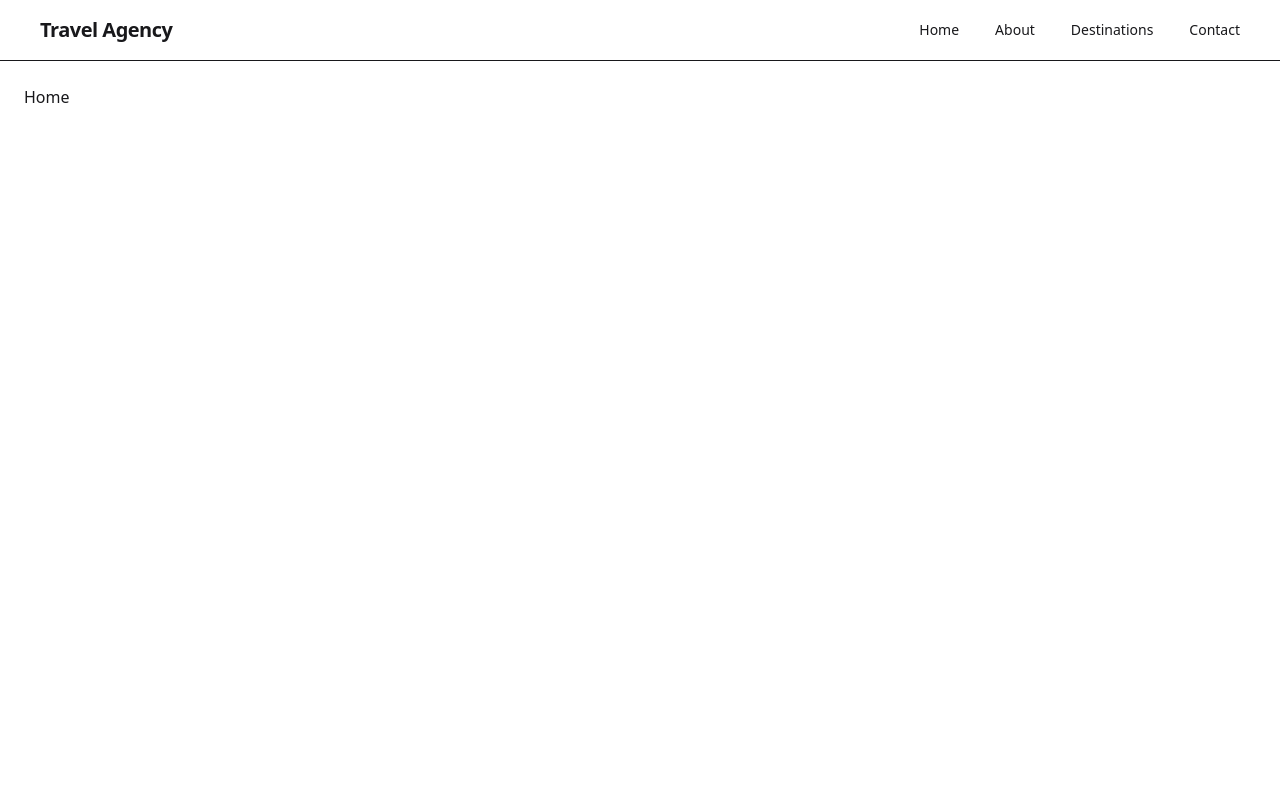
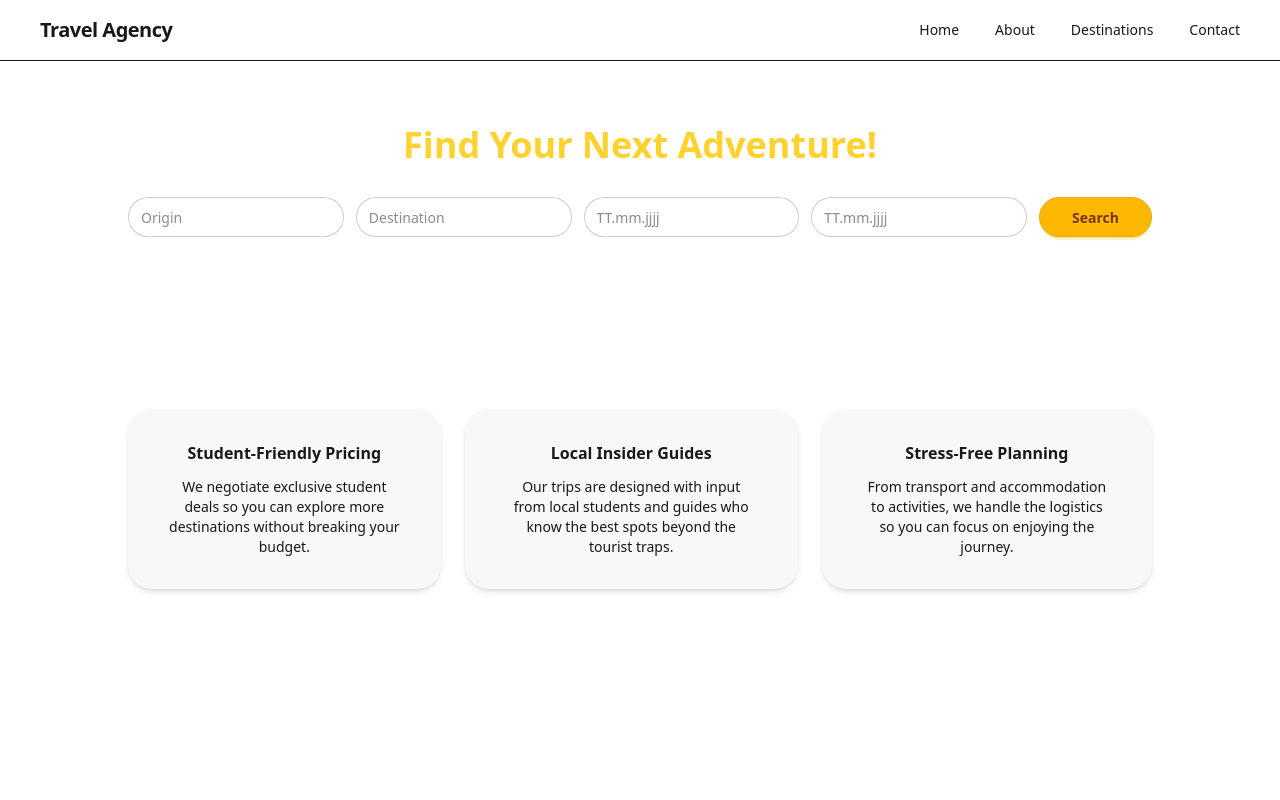
Before and after one commit to jan-ninh/travel-agency-router, a React (Vite) app: page / in a window 1280 px wide. Shown: the top 800 px of the page. Built offline with nearby package versions, Linux system fonts and the light colour scheme.

Commit message:
home-page done

```diff
--- a/src/pages/Home.jsx
+++ b/src/pages/Home.jsx
@@ -1,12 +1,112 @@
 import React from "react";
+import { useNavigate } from "react-router-dom";
 
 const Home = () => {
+  // 1️⃣ Hook von React Router, um per Code die Seite zu wechseln
+  const navigate = useNavigate();
+
+  // 2️⃣ Handler → Wird ausgelöst, wenn Formular abgeschickt wird
+  const handleSearch = (event) => {
+    event.preventDefault();
+    navigate("/destinations");
+  };
+
   return (
-    <div>
-      <p>
-        <h1> Home</h1>
-      </p>
-    </div>
+    <main>
+      {/* ------------------------------------------------------------- */}
+      {/* ------------------------------------------------------------- */}
+      {/* TOP SECTION */}
+      {/* ------------------------------------------------------------- */}
+      {/* ------------------------------------------------------------- */}
+      <section className="flex flex-col items-center px-4 py-10">
+        <h1 className="mb-8 text-center text-3xl font-extrabold md:text-4xl">
+          Find Your Next Adventure!
+        </h1>
+        {/* 3️⃣ Suchleiste als FORM */}
+        <form
+          onSubmit={handleSearch}
+          className="flex w-full max-w-5xl flex-col items-center gap-3 md:flex-row md:items-center md:justify-center"
+        >
+          {/* Origin */}
+          <input
+            type="text"
+            name="origin"
+            placeholder="Origin"
+            className="input input-bordered flex-1 rounded-full"
+          />
+          {/* Destination */}
+          <input
+            type="text"
+            name="destination"
+            placeholder="Destination"
+            className="input input-bordered flex-1 rounded-full"
+          />
+          {/* Date from */}
+          <input
+            type="text"
+            name="dateFrom"
+            placeholder="TT.mm.jjjj"
+            className="input input-bordered flex-1 rounded-full"
+          />
+          {/* Date to */}
+          <input
+            type="text"
+            name="dateTo"
+            placeholder="TT.mm.jjjj"
+            className="input input-bordered flex-1 rounded-full"
+          />
+          {/* Search-Button (type="submit" triggert onSubmit von <form> */}
+          <button
+            type="submit"
+            className="btn btn-warning rounded-full px-8 font-bold"
+          >
+            Search
+          </button>
+        </form>
+      </section>
+
+      {/* ------------------------------------------------------------- */}
+      {/* ------------------------------------------------------------- */}
+      {/* MIDDEL SECTION */}
+      {/* ------------------------------------------------------------- */}
+      {/* ------------------------------------------------------------- */}
+      <section className="mx-auto mt-16 w-full max-w-5xl">
+        {/* Titel */}
+        <h2 className="mt-16 mb-8 text-center text-2xl font-extrabold text-white md:text-3xl">
+          Why Book With Us?
+        </h2>
+
+        {/* Card-Container */}
+        <div className="flex flex-col gap-6 md:flex-row md:justify-between">
+          {/* Card 1 */}
+          <div className="bg-base-200 rounded-3xl px-10 py-8 text-center shadow-md">
+            <h3 className="mb-3 font-semibold">Student-Friendly Pricing</h3>
+            <p className="text-sm">
+              We negotiate exclusive student deals so you can explore more
+              destinations without breaking your budget.
+            </p>
+          </div>
+
+          {/* Card 2 */}
+          <div className="bg-base-200 rounded-3xl px-10 py-8 text-center shadow-md">
+            <h3 className="mb-3 font-semibold">Local Insider Guides</h3>
+            <p className="text-sm">
+              Our trips are designed with input from local students and guides
+              who know the best spots beyond the tourist traps.
+            </p>
+          </div>
+
+          {/* Card 3 */}
+          <div className="bg-base-200 rounded-3xl px-10 py-8 text-center shadow-md">
+            <h3 className="mb-3 font-semibold">Stress-Free Planning</h3>
+            <p className="text-sm">
+              From transport and accommodation to activities, we handle the
+              logistics so you can focus on enjoying the journey.
+            </p>
+          </div>
+        </div>
+      </section>
+    </main>
   );
 };
 
--- a/src/styles.css
+++ b/src/styles.css
@@ -1,2 +1,12 @@
 @import "tailwindcss";
 @plugin "daisyui";
+
+@layer base {
+  h1 {
+    @apply mb-4 text-center text-4xl font-bold text-amber-300;
+  }
+
+  h2 {
+    @apply mb-4 text-2xl font-semibold text-amber-300;
+  }
+}
```
